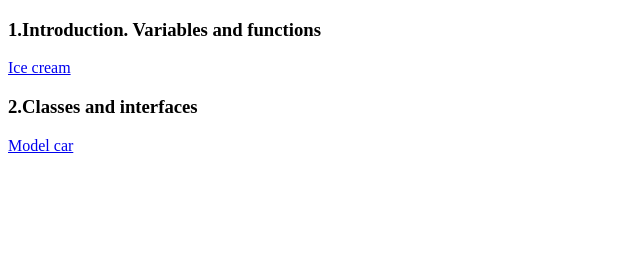
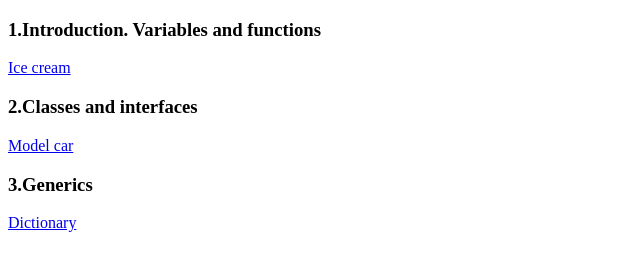
Before and after one commit to IhorTretiy/typescript, a website: page index.html in a window 1280 px wide. Shown: the whole page, without its empty margins (0-640 px from the left). Drawn offline with Linux system fonts and the light colour scheme.

Commit message:
Added a third task to the main page

```diff
--- a/index.html
+++ b/index.html
@@ -9,6 +9,8 @@
     <a href="/lessons/first-lesson.html">Ice cream</a>
     <h3>2.Classes and interfaces</h3>
     <a href="/lessons/second-lesson.html">Model car</a>
+    <h3>3.Generics</h3>
+    <a href="/lessons/third-lesson.html">Dictionary</a>
 </section>
 </body>
 </html>
```
